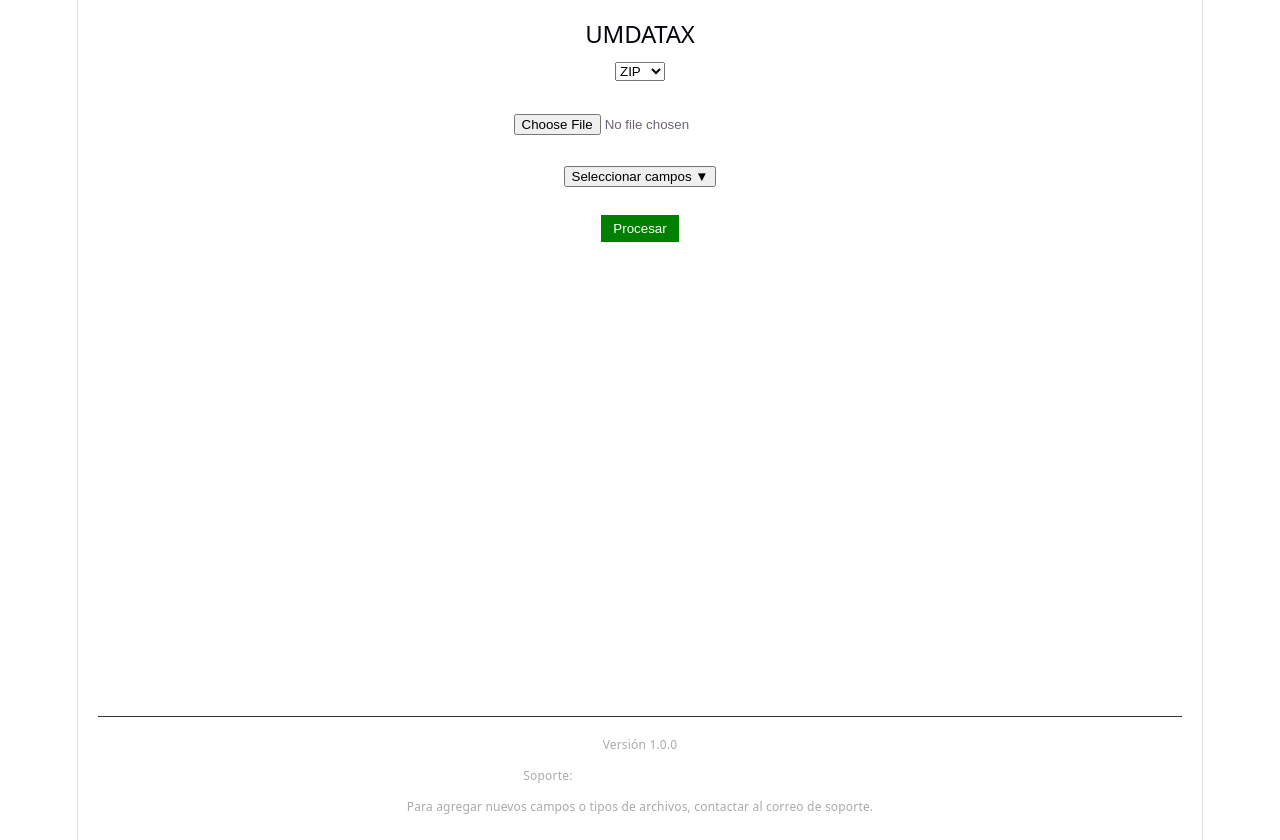
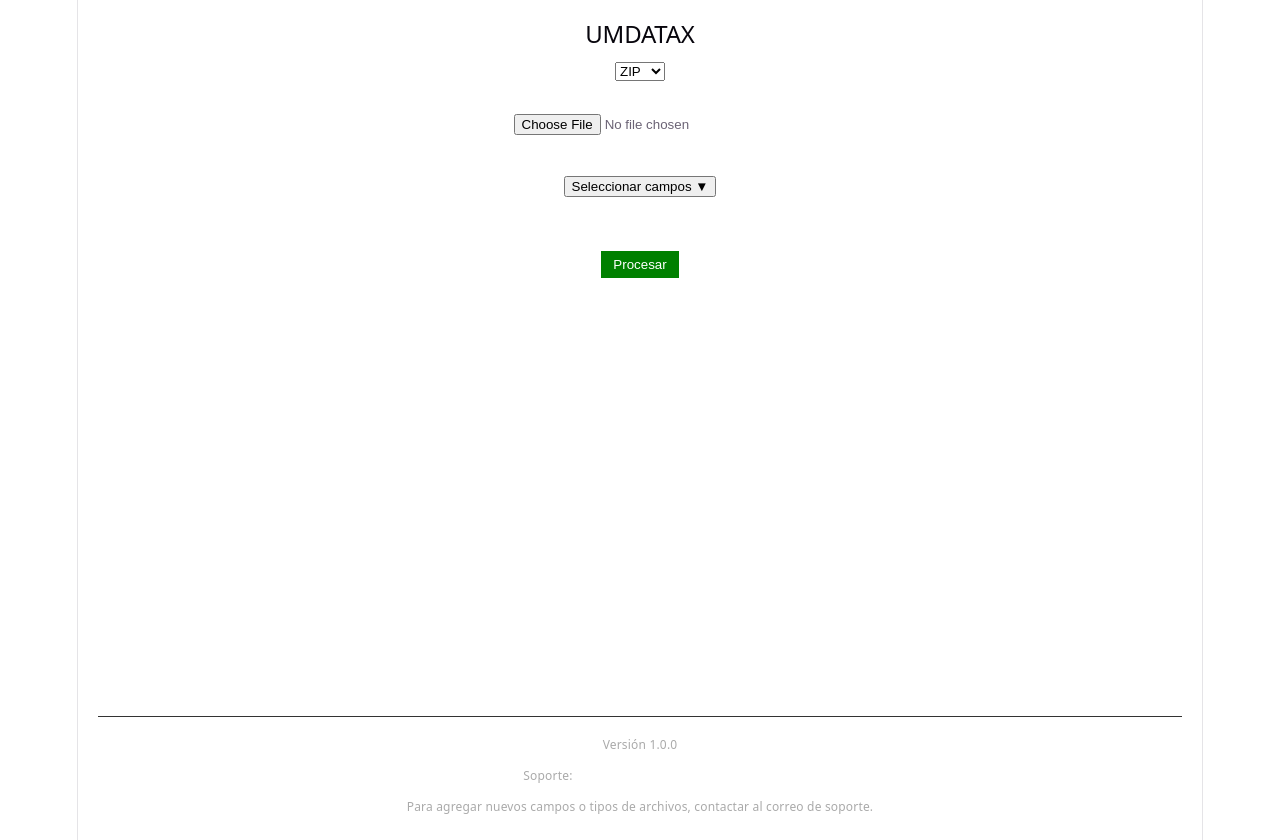
Before and after one commit to Juancadevgt/UMDATAX, a React app in the folder frontend/: page / in a window 1280 px wide. Built offline with nearby package versions, Linux system fonts and the light colour scheme; the HTML template or start-up script is replaced by a standard one.

Commit message:
actualizacion de boton seleccionar y ocultar

```diff
--- a/frontend/src/components/Upload.jsx
+++ b/frontend/src/components/Upload.jsx
@@ -80,9 +80,11 @@ export default function Upload() {
 
           <br /><br />
 
-          <button onClick={() => setVisible(!visible)}>
-            {visible ? "Ocultar campos ▲" : "Seleccionar campos ▼"}
-          </button>
+        <div style={{ textAlign: "center", marginTop: 10 }}>
+  <button onClick={() => setVisible(!visible)}>
+    {visible ? "Ocultar campos ▲" : "Seleccionar campos ▼"}
+  </button>
+</div>
 
           {visible && (
             <div style={{
```
